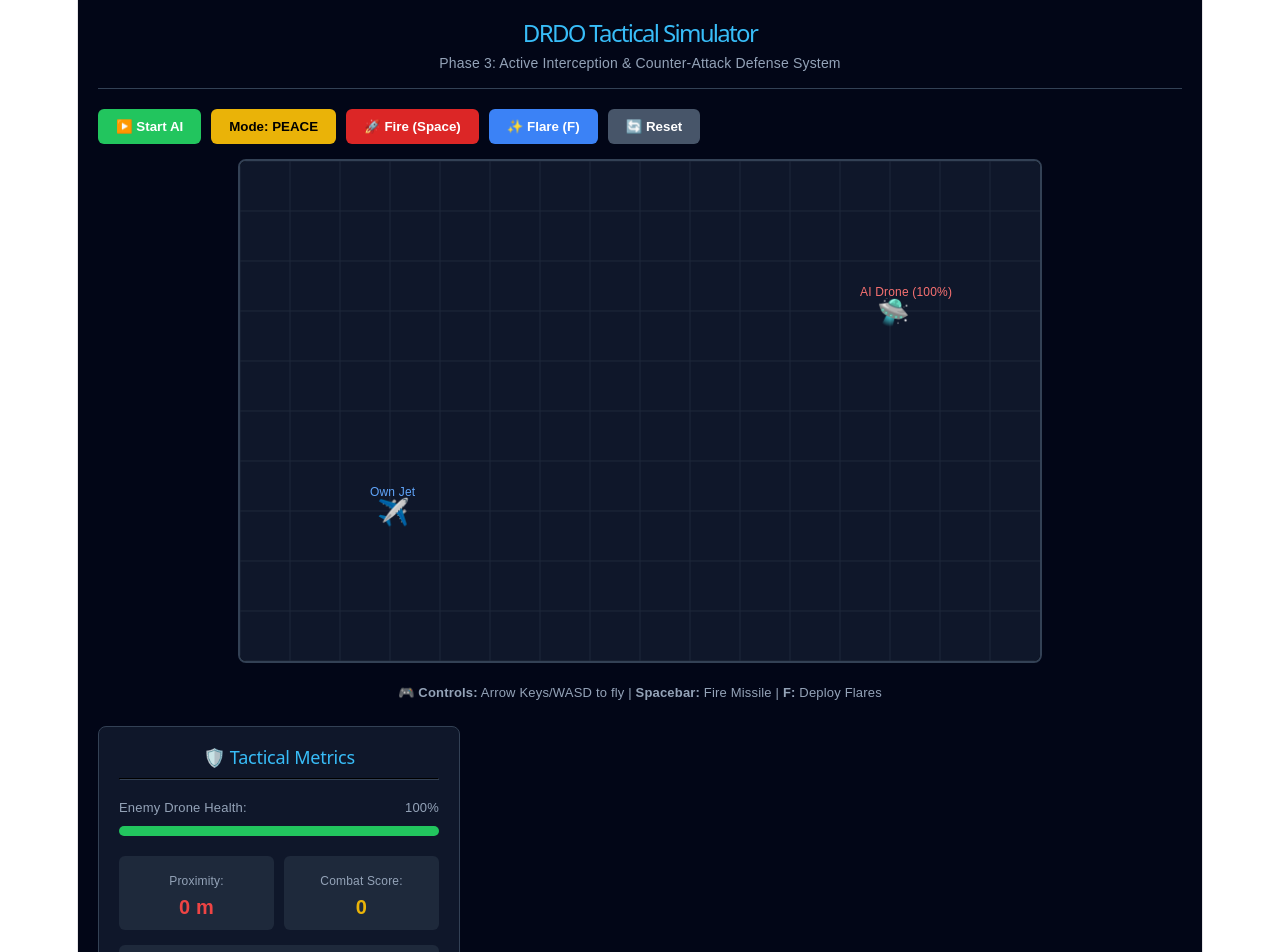
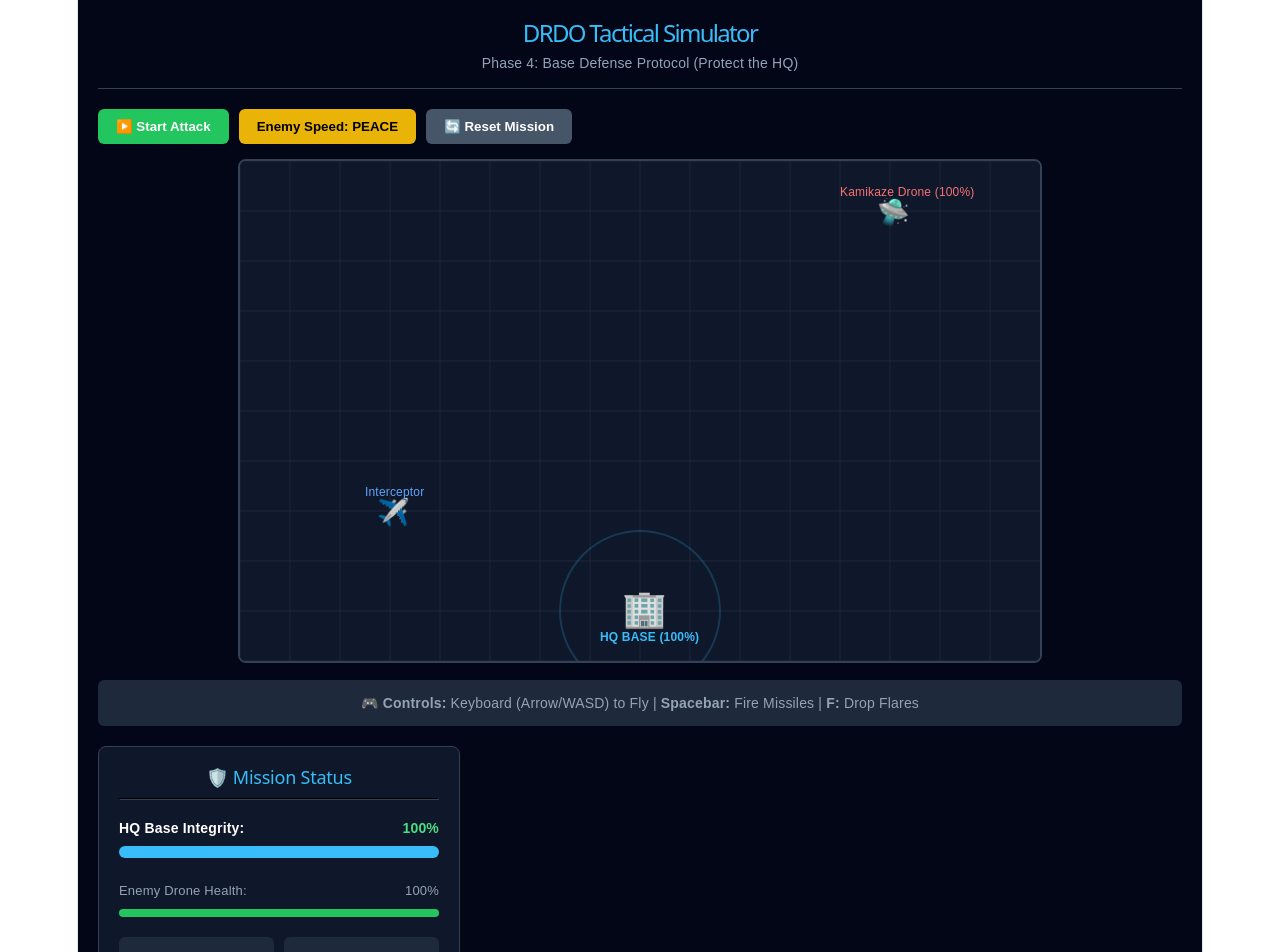
Before and after one commit to sriharish094-hue/drdo-tactical-simulator, a React app in the folder app/: page / in a window 1280 px wide. Shown: the top 952 px of the page. Built offline with nearby package versions, Linux system fonts and the light colour scheme; the HTML template or start-up script is replaced by a standard one.

Commit message:
Added Base Defense Mode and Win/Loss screens

```diff
--- a/app/src/App.jsx
+++ b/app/src/App.jsx
@@ -7,11 +7,14 @@
   const [score, setScore] = useState(0);
   const [distance, setDistance] = useState(0);
   const [enemyHealth, setEnemyHealth] = useState(100);
+  const [baseHealth, setBaseHealth] = useState(100); // New: Base Health
   const [stats, setStats] = useState({ hits: 0, missiles: 0, flares: 0 });
 
   // Agents Position & State
   const [ownShip, setOwnShip] = useState({ x: 150, y: 350 });
-  const [enemyAgent, setEnemyAgent] = useState({ x: 650, y: 150 });
+  const [enemyAgent, setEnemyAgent] = useState({ x: 650, y: 50 });
+  const basePos = { x: 400, y: 450 }; // Base Location (Bottom Center)
+
   const [missiles, setMissiles] = useState([]);
   const [flares, setFlares] = useState([]);
   const [explosions, setExplosions] = useState([]);
@@ -19,62 +22,51 @@
   // Keyboard Controls (WASD / Arrows)
   useEffect(() => {
     const handleKeyDown = (e) => {
-      const speed = 10;
-      if (e.key === 'ArrowUp' || e.key === 'w' || e.key === 'W') {
-        setOwnShip(p => ({ ...p, y: Math.max(20, p.y - speed) }));
-      }
-      if (e.key === 'ArrowDown' || e.key === 's' || e.key === 'S') {
-        setOwnShip(p => ({ ...p, y: Math.min(480, p.y + speed) }));
-      }
-      if (e.key === 'ArrowLeft' || e.key === 'a' || e.key === 'A') {
-        setOwnShip(p => ({ ...p, x: Math.max(20, p.x - speed) }));
-      }
-      if (e.key === 'ArrowRight' || e.key === 'd' || e.key === 'D') {
-        setOwnShip(p => ({ ...p, x: Math.min(780, p.x + speed) }));
-      }
-      if (e.code === 'Space') {
-        e.preventDefault();
-        fireMissile();
-      }
-      if (e.key === 'f' || e.key === 'F') {
-        deployFlare();
-      }
+      const speed = 12;
+      if (e.key === 'ArrowUp' || e.key === 'w' || e.key === 'W') setOwnShip(p => ({ ...p, y: Math.max(20, p.y - speed) }));
+      if (e.key === 'ArrowDown' || e.key === 's' || e.key === 'S') setOwnShip(p => ({ ...p, y: Math.min(480, p.y + speed) }));
+      if (e.key === 'ArrowLeft' || e.key === 'a' || e.key === 'A') setOwnShip(p => ({ ...p, x: Math.max(20, p.x - speed) }));
+      if (e.key === 'ArrowRight' || e.key === 'd' || e.key === 'D') setOwnShip(p => ({ ...p, x: Math.min(780, p.x + speed) }));
+      if (e.code === 'Space') { e.preventDefault(); fireMissile(); }
+      if (e.key === 'f' || e.key === 'F') deployFlare();
     };
 
     window.addEventListener('keydown', handleKeyDown);
     return () => window.removeEventListener('keydown', handleKeyDown);
   }, [ownShip, enemyAgent]);
 
-  // Fire Counter-Attack Missile
   const fireMissile = () => {
-    setMissiles(prev => [...prev, { x: ownShip.x, y: ownShip.y, speed: 6 }]);
-    setStats(s => ({ ...s, missiles: s.missiles + 1 }));
+    if (baseHealth > 0) {
+      setMissiles(prev => [...prev, { x: ownShip.x, y: ownShip.y, speed: 8 }]);
+      setStats(s => ({ ...s, missiles: s.missiles + 1 }));
+    }
   };
 
-  // Deploy Defensive Flares
   const deployFlare = () => {
-    setFlares(prev => [...prev, { x: ownShip.x, y: ownShip.y, life: 100 }]);
-    setStats(s => ({ ...s, flares: s.flares + 1 }));
+    if (baseHealth > 0) {
+      setFlares(prev => [...prev, { x: ownShip.x, y: ownShip.y, life: 100 }]);
+      setStats(s => ({ ...s, flares: s.flares + 1 }));
+    }
   };
 
-  // Main Game / Simulation Loop
+  // Main Simulation Loop
   useEffect(() => {
     let interval = setInterval(() => {
-      // BUG FIX: Enemy destroy aana AI stop aagidum
-      if (!isAIActive || enemyHealth <= 0) return;
+      // Stop AI if Game Over or Enemy Dead
+      if (!isAIActive || enemyHealth <= 0 || baseHealth <= 0) return;
 
-      // 1. Calculate Distance
+      // 1. Calculate Jet to Enemy Distance (Proximity)
       const dx = ownShip.x - enemyAgent.x;
       const dy = ownShip.y - enemyAgent.y;
       const dist = Math.sqrt(dx * dx + dy * dy);
       setDistance(Math.floor(dist));
 
-      // 2. Enemy AI Logic (Targeting Jet unless Flares exist)
+      // 2. Enemy AI Logic - Target BaseHQ!
       setEnemyAgent(prev => {
-        let targetX = ownShip.x;
-        let targetY = ownShip.y;
+        let targetX = basePos.x; // Default target is Base HQ
+        let targetY = basePos.y;
 
-        // If flares dropped, AI gets distracted by nearest flare
+        // Distract AI with Flares
         if (flares.length > 0) {
           targetX = flares[0].x + Math.sin(Date.now() / 100) * 50;
           targetY = flares[0].y + Math.cos(Date.now() / 100) * 50;
@@ -83,57 +75,47 @@
         const edx = targetX - prev.x;
         const edy = targetY - prev.y;
         const edist = Math.sqrt(edx * edx + edy * edy);
-        const speed = mode === 'WAR' ? 2.5 : 0.8;
+        const speed = mode === 'WAR' ? 2 : 1;
 
-        if (edist > 15) {
-          return {
-            x: prev.x + (edx / edist) * speed,
-            y: prev.y + (edy / edist) * speed
-          };
+        // Check if Enemy reached the Base to deal damage
+        if (edist < 30 && flares.length === 0) {
+          setBaseHealth(h => Math.max(0, h - 2)); // Damage base
+          setExplosions(ex => [...ex, { x: basePos.x, y: basePos.y - 20, life: 5 }]);
+        }
+
+        if (edist > 5) {
+          return { x: prev.x + (edx / edist) * speed, y: prev.y + (edy / edist) * speed };
         }
         return prev;
       });
 
-      // 3. Move Missiles & Check Collision
+      // 3. Move Missiles & Check Collisions
       setMissiles(prevMissiles => {
         return prevMissiles.map(m => {
           const mdx = enemyAgent.x - m.x;
           const mdy = enemyAgent.y - m.y;
           const mdist = Math.sqrt(mdx * mdx + mdy * mdy);
 
-          if (mdist < 20) {
-            // Hit Enemy!
-            setEnemyHealth(h => Math.max(0, h - 20));
-            setScore(s => s + 100);
+          if (mdist < 25) { // Hit Enemy
+            setEnemyHealth(h => Math.max(0, h - 25)); // Takes 4 hits to destroy 100 HP
+            setScore(s => s + 150);
             setStats(s => ({ ...s, hits: s.hits + 1 }));
             setExplosions(ex => [...ex, { x: enemyAgent.x, y: enemyAgent.y, life: 15 }]);
-            return null; // Remove missile
+            return null;
           }
-
           if (mdist < 5) return null;
-
-          return {
-            x: m.x + (mdx / mdist) * m.speed,
-            y: m.y + (mdy / mdist) * m.speed,
-            speed: m.speed
-          };
+          return { x: m.x + (mdx / mdist) * m.speed, y: m.y + (mdy / mdist) * m.speed, speed: m.speed };
         }).filter(Boolean);
       });
 
-      // 4. Update Flares lifecycle
-      setFlares(prevFlares => {
-        return prevFlares.map(f => ({ ...f, life: f.life - 2 })).filter(f => f.life > 0);
-      });
-
-      // 5. Update Explosion particles
-      setExplosions(prevEx => {
-        return prevEx.map(e => ({ ...e, life: e.life - 1 })).filter(e => e.life > 0);
-      });
+      // 4. Update Particles
+      setFlares(prev => prev.map(f => ({ ...f, life: f.life - 2 })).filter(f => f.life > 0));
+      setExplosions(prev => prev.map(e => ({ ...e, life: e.life - 1 })).filter(e => e.life > 0));
 
     }, 30);
 
     return () => clearInterval(interval);
-  }, [isAIActive, ownShip, enemyAgent, mode, flares, enemyHealth]); // added enemyHealth dependency
+  }, [isAIActive, ownShip, enemyAgent, mode, flares, enemyHealth, baseHealth]);
 
   // Canvas Drawing
   useEffect(() => {
@@ -141,10 +123,9 @@
     if (!canvas) return;
     const ctx = canvas.getContext('2d');
 
-    // Radar Dark Grid Background
+    // Radar Background
     ctx.fillStyle = '#0f172a';
     ctx.fillRect(0, 0, canvas.width, canvas.height);
-
     ctx.strokeStyle = '#1e293b';
     ctx.lineWidth = 1;
     for (let i = 0; i < canvas.width; i += 50) {
@@ -152,98 +133,79 @@
       ctx.beginPath(); ctx.moveTo(0, i); ctx.lineTo(canvas.width, i); ctx.stroke();
     }
 
-    // Draw Defense Flares ✨
-    flares.forEach(f => {
-      ctx.font = '20px Arial';
-      ctx.fillText('✨', f.x - 10, f.y + 10);
-    });
+    // Draw Military Base HQ 🏢
+    ctx.font = '36px Arial';
+    ctx.fillText('🏢', basePos.x - 18, basePos.y + 10);
+    ctx.fillStyle = baseHealth > 30 ? '#38bdf8' : '#ef4444';
+    ctx.font = 'bold 12px sans-serif';
+    ctx.fillText(`HQ BASE (${baseHealth}%)`, basePos.x - 40, basePos.y + 30);
 
-    // Draw Missiles 🚀
-    missiles.forEach(m => {
-      ctx.font = '18px Arial';
-      ctx.fillText('🚀', m.x - 8, m.y + 8);
-    });
+    // Draw Base Defense Radius
+    ctx.beginPath();
+    ctx.arc(basePos.x, basePos.y, 80, 0, Math.PI * 2);
+    ctx.strokeStyle = baseHealth > 30 ? 'rgba(56, 189, 248, 0.2)' : 'rgba(239, 68, 68, 0.4)';
+    ctx.lineWidth = 2;
+    ctx.stroke();
 
-    // Draw Hit Explosions 💥
-    explosions.forEach(e => {
-      ctx.font = '28px Arial';
-      ctx.fillText('💥', e.x - 14, e.y + 14);
-    });
+    // Draw Flares ✨ & Missiles 🚀 & Explosions 💥
+    flares.forEach(f => { ctx.font = '20px Arial'; ctx.fillText('✨', f.x - 10, f.y + 10); });
+    missiles.forEach(m => { ctx.font = '18px Arial'; ctx.fillText('🚀', m.x - 8, m.y + 8); });
+    explosions.forEach(e => { ctx.font = '28px Arial'; ctx.fillText('💥', e.x - 14, e.y + 14); });
 
     // Draw Own Jet ✈️
     ctx.font = '26px Arial';
     ctx.fillText('✈️', ownShip.x - 13, ownShip.y + 10);
     ctx.fillStyle = '#60a5fa';
     ctx.font = '12px sans-serif';
-    ctx.fillText('Own Jet', ownShip.x - 20, ownShip.y - 15);
+    ctx.fillText('Interceptor', ownShip.x - 25, ownShip.y - 15);
 
-    // Draw Enemy AI Drone 🛸 (If alive)
-    if (enemyHealth > 0) {
+    // Draw Enemy / Game Over States
+    if (baseHealth <= 0) {
+      ctx.fillStyle = 'rgba(0,0,0,0.7)';
+      ctx.fillRect(0, 0, canvas.width, canvas.height);
+      ctx.fillStyle = '#ef4444';
+      ctx.font = 'bold 40px sans-serif';
+      ctx.fillText('GAME OVER - BASE DESTROYED', 90, 240);
+    } else if (enemyHealth > 0) {
       ctx.font = '26px Arial';
       ctx.fillText('🛸', enemyAgent.x - 13, enemyAgent.y + 10);
       ctx.fillStyle = '#f87171';
       ctx.font = '12px sans-serif';
-      ctx.fillText(`AI Drone (${enemyHealth}%)`, enemyAgent.x - 30, enemyAgent.y - 15);
+      ctx.fillText(`Kamikaze Drone (${enemyHealth}%)`, enemyAgent.x - 50, enemyAgent.y - 15);
     } else {
-      ctx.fillStyle = '#ef4444';
-      ctx.font = '14px sans-serif';
-      ctx.fillText('🎯 TARGET DESTROYED', enemyAgent.x - 60, enemyAgent.y);
+      ctx.fillStyle = '#4ade80';
+      ctx.font = 'bold 30px sans-serif';
+      ctx.fillText('MISSION SUCCESS - THREAT NEUTRALIZED', 90, 240);
     }
 
-  }, [ownShip, enemyAgent, missiles, flares, explosions, enemyHealth]);
+  }, [ownShip, enemyAgent, missiles, flares, explosions, enemyHealth, baseHealth]);
 
   const handleReset = () => {
     setOwnShip({ x: 150, y: 350 });
-    setEnemyAgent({ x: 650, y: 150 });
-    setMissiles([]);
-    setFlares([]);
-    setExplosions([]);
-    setEnemyHealth(100);
-    setScore(0);
-    setDistance(0);
+    setEnemyAgent({ x: 650, y: 50 });
+    setMissiles([]); setFlares([]); setExplosions([]);
+    setEnemyHealth(100); setBaseHealth(100);
+    setScore(0); setDistance(0);
   };
 
   return (
     <div style={{ backgroundColor: '#020617', color: 'white', minHeight: '100vh', padding: '20px', fontFamily: 'sans-serif' }}>
       <header style={{ borderBottom: '1px solid #334155', paddingBottom: '12px', marginBottom: '20px' }}>
         <h1 style={{ color: '#38bdf8', margin: 0, fontSize: '24px' }}>DRDO Tactical Simulator</h1>
-        <p style={{ color: '#94a3b8', margin: '4px 0 0 0', fontSize: '14px' }}>Phase 3: Active Interception & Counter-Attack Defense System</p>
+        <p style={{ color: '#94a3b8', margin: '4px 0 0 0', fontSize: '14px' }}>Phase 4: Base Defense Protocol (Protect the HQ)</p>
       </header>
 
       <div style={{ display: 'flex', gap: '20px', flexWrap: 'wrap' }}>
-
-        {/* Radar Screen */}
         <div style={{ flex: '1 1 auto' }}>
           <div style={{ marginBottom: '15px', display: 'flex', gap: '10px', flexWrap: 'wrap' }}>
-            <button
-              onClick={() => setIsAIActive(!isAIActive)}
-              style={{ padding: '10px 18px', backgroundColor: isAIActive ? '#ef4444' : '#22c55e', color: 'white', border: 'none', borderRadius: '6px', cursor: 'pointer', fontWeight: 'bold' }}
-            >
-              {isAIActive ? '🛑 Stop AI' : '▶️ Start AI'}
+            <button onClick={() => setIsAIActive(!isAIActive)} style={{ padding: '10px 18px', backgroundColor: isAIActive ? '#ef4444' : '#22c55e', color: 'white', border: 'none', borderRadius: '6px', cursor: 'pointer', fontWeight: 'bold' }}>
+              {isAIActive ? '🛑 Stop Simulation' : '▶️ Start Attack'}
             </button>
-            <button
-              onClick={() => setMode(mode === 'PEACE' ? 'WAR' : 'PEACE')}
-              style={{ padding: '10px 18px', backgroundColor: '#eab308', color: 'black', border: 'none', borderRadius: '6px', cursor: 'pointer', fontWeight: 'bold' }}
-            >
-              Mode: {mode}
+            <button onClick={() => setMode(mode === 'PEACE' ? 'WAR' : 'PEACE')} style={{ padding: '10px 18px', backgroundColor: '#eab308', color: 'black', border: 'none', borderRadius: '6px', cursor: 'pointer', fontWeight: 'bold' }}>
+              Enemy Speed: {mode}
             </button>
-            <button
-              onClick={fireMissile}
-              style={{ padding: '10px 18px', backgroundColor: '#dc2626', color: 'white', border: 'none', borderRadius: '6px', cursor: 'pointer', fontWeight: 'bold' }}
-            >
-              🚀 Fire (Space)
-            </button>
-            <button
-              onClick={deployFlare}
-              style={{ padding: '10px 18px', backgroundColor: '#3b82f6', color: 'white', border: 'none', borderRadius: '6px', cursor: 'pointer', fontWeight: 'bold' }}
-            >
-              ✨ Flare (F)
-            </button>
-            <button
-              onClick={handleReset}
-              style={{ padding: '10px 18px', backgroundColor: '#475569', color: 'white', border: 'none', borderRadius: '6px', cursor: 'pointer', fontWeight: 'bold' }}
-            >
-              🔄 Reset
+            <button onClick={handleReset} style={{ padding: '10px 18px', backgroundColor: '#475569', color: 'white', border: 'none', borderRadius: '6px', cursor: 'pointer', fontWeight: 'bold' }}>
+              🔄 Reset Mission
             </button>
           </div>
 
@@ -251,42 +213,50 @@
             <canvas ref={canvasRef} width={800} height={500} style={{ display: 'block', maxWidth: '100%' }} />
           </div>
 
-          <div style={{ color: '#94a3b8', fontSize: '13px', marginTop: '10px' }}>
-            🎮 <b>Controls:</b> Arrow Keys/WASD to fly | <b>Spacebar:</b> Fire Missile | <b>F:</b> Deploy Flares
+          <div style={{ color: '#94a3b8', fontSize: '14px', marginTop: '10px', backgroundColor: '#1e293b', padding: '10px', borderRadius: '6px' }}>
+            🎮 <b>Controls:</b> Keyboard (Arrow/WASD) to Fly | <b>Spacebar:</b> Fire Missiles | <b>F:</b> Drop Flares
           </div>
         </div>
 
-        {/* Analytics & Health Panel */}
         <div style={{ width: '320px', backgroundColor: '#0f172a', padding: '20px', borderRadius: '8px', border: '1px solid #334155', height: 'fit-content' }}>
-          <h2 style={{ color: '#38bdf8', fontSize: '18px', marginTop: 0 }}>🛡️ Tactical Metrics</h2>
+          <h2 style={{ color: '#38bdf8', fontSize: '18px', marginTop: 0 }}>🛡️ Mission Status</h2>
           <hr style={{ borderColor: '#334155', marginBottom: '15px' }} />
 
-          {/* Enemy Health Bar */}
+          <div style={{ marginBottom: '20px' }}>
+            <div style={{ display: 'flex', justifyContent: 'space-between', color: 'white', fontSize: '14px', marginBottom: '5px', fontWeight: 'bold' }}>
+              <span>HQ Base Integrity:</span>
+              <span style={{ color: baseHealth > 30 ? '#4ade80' : '#ef4444' }}>{baseHealth}%</span>
+            </div>
+            <div style={{ width: '100%', height: '12px', backgroundColor: '#334155', borderRadius: '6px', overflow: 'hidden' }}>
+              <div style={{ width: `${baseHealth}%`, height: '100%', backgroundColor: baseHealth > 50 ? '#38bdf8' : '#ef4444', transition: 'width 0.3s' }}></div>
+            </div>
+          </div>
+
           <div style={{ marginBottom: '20px' }}>
             <div style={{ display: 'flex', justifyContent: 'space-between', color: '#94a3b8', fontSize: '13px', marginBottom: '5px' }}>
               <span>Enemy Drone Health:</span>
               <span>{enemyHealth > 0 ? `${enemyHealth}%` : 'DESTROYED'}</span>
             </div>
-            <div style={{ width: '100%', height: '10px', backgroundColor: '#334155', borderRadius: '5px', overflow: 'hidden' }}>
-              <div style={{ width: `${enemyHealth}%`, height: '100%', backgroundColor: enemyHealth > 50 ? '#22c55e' : enemyHealth > 20 ? '#eab308' : '#ef4444', transition: 'width 0.3s' }}></div>
+            <div style={{ width: '100%', height: '8px', backgroundColor: '#334155', borderRadius: '4px', overflow: 'hidden' }}>
+              <div style={{ width: `${enemyHealth}%`, height: '100%', backgroundColor: enemyHealth > 50 ? '#22c55e' : '#ef4444', transition: 'width 0.3s' }}></div>
             </div>
           </div>
 
           <div style={{ display: 'grid', gridTemplateColumns: '1fr 1fr', gap: '10px', marginBottom: '15px' }}>
             <div style={{ backgroundColor: '#1e293b', padding: '10px', borderRadius: '6px' }}>
-              <span style={{ color: '#94a3b8', fontSize: '12px' }}>Proximity:</span>
-              <div style={{ fontSize: '20px', fontWeight: 'bold', color: enemyHealth === 0 ? '#94a3b8' : (distance < 100 ? '#ef4444' : '#22c55e') }}>
+              <span style={{ color: '#94a3b8', fontSize: '12px' }}>Proximity to Enemy:</span>
+              <div style={{ fontSize: '18px', fontWeight: 'bold', color: enemyHealth === 0 ? '#94a3b8' : (distance < 100 ? '#ef4444' : '#22c55e') }}>
                 {enemyHealth > 0 ? `${distance} m` : 'N/A'}
               </div>
             </div>
             <div style={{ backgroundColor: '#1e293b', padding: '10px', borderRadius: '6px' }}>
-              <span style={{ color: '#94a3b8', fontSize: '12px' }}>Combat Score:</span>
-              <div style={{ fontSize: '20px', fontWeight: 'bold', color: '#eab308' }}>{score}</div>
+              <span style={{ color: '#94a3b8', fontSize: '12px' }}>Mission Score:</span>
+              <div style={{ fontSize: '18px', fontWeight: 'bold', color: '#eab308' }}>{score}</div>
             </div>
           </div>
 
           <div style={{ backgroundColor: '#1e293b', padding: '12px', borderRadius: '6px' }}>
-            <h3 style={{ color: 'white', fontSize: '13px', margin: '0 0 8px 0' }}>Defense Log:</h3>
+            <h3 style={{ color: 'white', fontSize: '13px', margin: '0 0 8px 0' }}>Combat Log:</h3>
             <div style={{ fontSize: '13px', color: '#94a3b8', display: 'flex', flexDirection: 'column', gap: '4px' }}>
               <div>🚀 Missiles Fired: <b style={{ color: 'white' }}>{stats.missiles}</b></div>
               <div>✨ Flares Deployed: <b style={{ color: 'white' }}>{stats.flares}</b></div>
```
